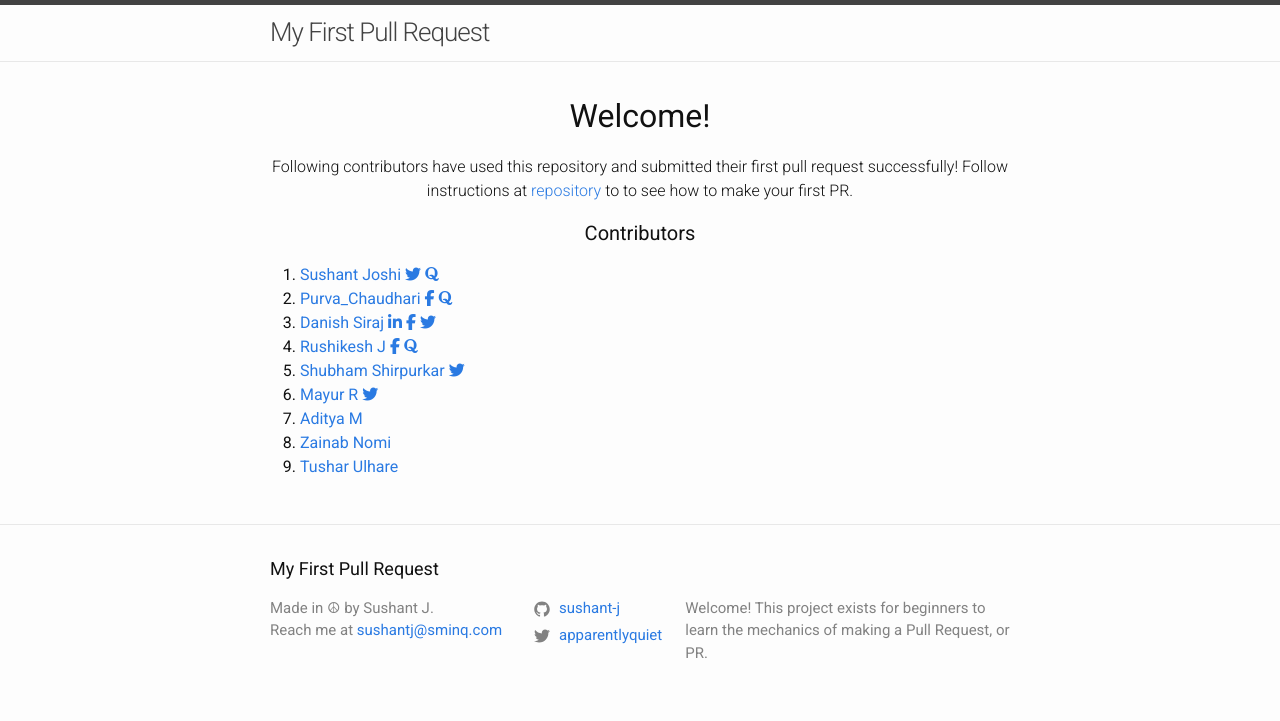
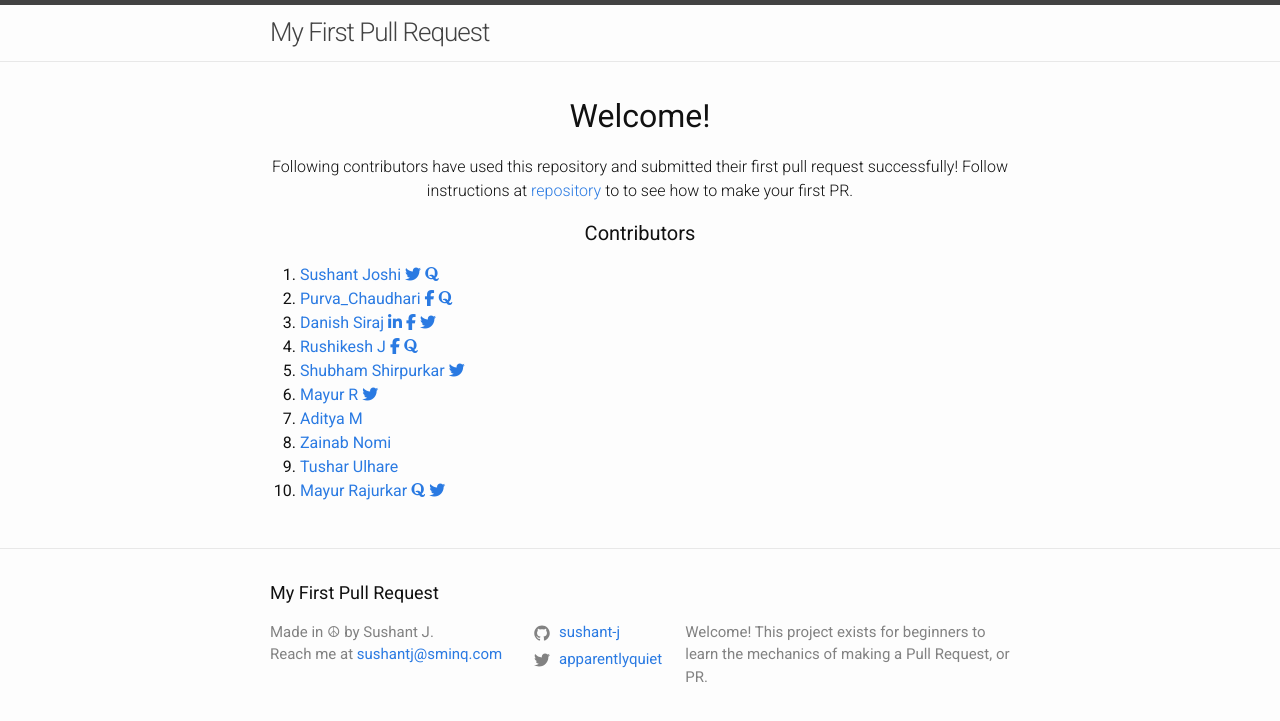
Before and after one commit to sushant-j/my-first-pull-request, a Jekyll site: the page built from index.md, in a window 1280 px wide. Shown: the top 721 px of the page. Built offline with Jekyll 4.4.1, drawn with Linux system fonts in a browser that asks for light colours; nearby versions of some CDN libraries.

Commit message:
Added my name

```diff
--- a/_layouts/home.html
+++ b/_layouts/home.html
@@ -83,11 +83,23 @@ layout: default
       <a href="https://github.com/zainabnomi/">
         Zainab Nomi
       </a>
-    </li>
-     <li>
-      <a href="https://github.com/tusharulhare/">
+    </li> </li>
+ <li>
+      <a href="https://github.com/zainabnomi/">
         Tushar Ulhare
       </a>
+    </li> </li>
+ <li>
+      <a href="https://github.com/mayurrajurkar/">
+        Mayur Rajurkar
+      </a>
+<a href="https://www.quora.com/profile/MAYUR-RAJURKAR-2">
+        <i class="fa fa-quora"></i>
+      </a>
+<a class="" href="https://twitter.com/MayurRajurkar5?s=09">
+        <i class="fa fa-twitter"></i>
+      </a>
     </li>
+
   </ol>
 </div>
```
